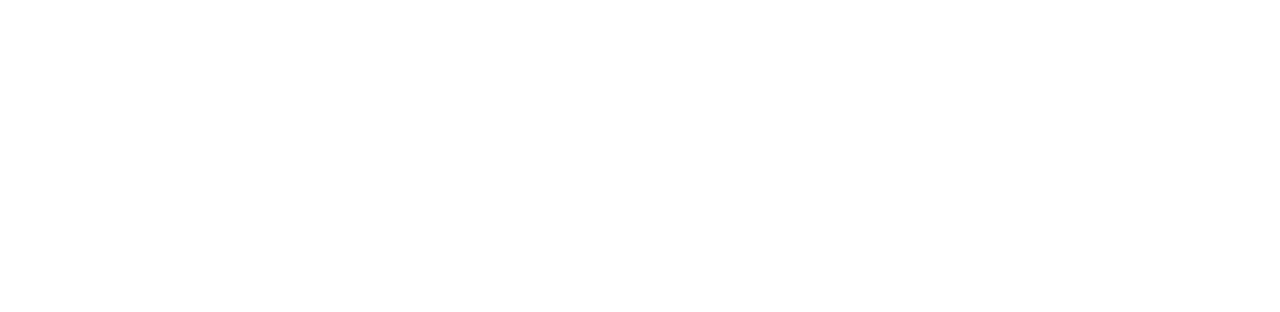
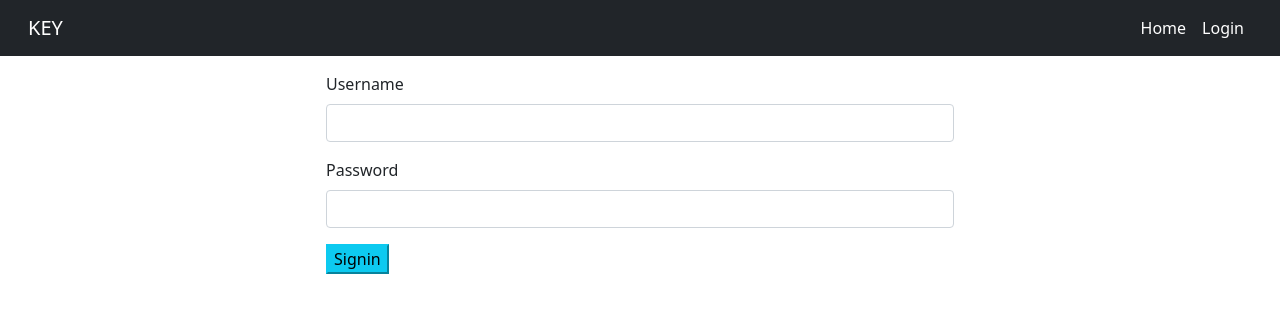
Before and after one commit to SushmaKunchala/mockApp, a React (Create React App) app: page /login in a window 1280 px wide. Before the commit this address had no page. Shown: the top 312 px of the page. Built offline with nearby package versions, Linux system fonts and the light colour scheme.

Commit message:
first commit

```diff
--- a/src/App.js
+++ b/src/App.js
@@ -1,13 +1,36 @@
 import logo from './logo.svg';
 import './App.css';
-import {Route,Routes} from 'react-router-dom'
+import {Route,Routes,Link} from 'react-router-dom'
 import Login from './components/Login';
 
 function App() {
   return (
-    <div className="App">
+    <div >
+    {/* links to routes */}
+
+    <nav className="navbar navbar-expand-sm navbar-dark bg-dark">
+  <div className="container-fluid">
+    <a className="navbar-brand" href="#">KEY</a>
+    <button className="navbar-toggler" type="button" data-bs-toggle="collapse" data-bs-target="#navbarSupportedContent" aria-controls="navbarSupportedContent" aria-expanded="false" aria-label="Toggle navigation">
+      <span className="navbar-toggler-icon"></span>
+    </button>
+    <div className="collapse navbar-collapse" id="navbarSupportedContent">
+      <ul className="navbar-nav ms-auto mb-2 mb-lg-0">
+        <li className="nav-item">
+          <Link className="nav-link active" to="">Home</Link>
+        </li>
+        <li className="nav-item">
+          <Link className="nav-link active" to="login">Login</Link>
+        </li>
+
+      </ul>
+
+    </div>
+  </div>
+
+</nav>
       <Routes>
-        <Route path='/' element={<Login/>}></Route>
+        <Route path='/login' element={<Login/>}></Route>
       </Routes>
     </div>
 
--- a/src/components/Login.js
+++ b/src/components/Login.js
@@ -1,3 +1,4 @@
+import { Form } from "react-bootstrap";
 import { useForm } from "react-hook-form";
 
 
@@ -9,19 +10,44 @@
         console.log(obj)
     }
     return (
-        <div className="container w-50">
+        <div className="row mt-3">
+        <div className="col-12 col-sm-8 col-md-6 mx-auto">
+
             <form onSubmit={handleSubmit(onFormSubmit)}>
-            <p className="display-3 text-warning mb-2">Login</p>
+
+          {/* <Form className="mb-3">
+
+            <label htmlFor="type">Select type of User</label> <br />
+
+            {/* <Form.Check inline type="radio" id="user">
+              <Form.Check.input type="radio" value="user" {...register("userType",{required:true})}/>
+              <Form.Check.label>User</Form.Check.label>
+            </Form.Check>
+            <Form.Check inline type="radio" id="admin">
+              <Form.Check.input type="radio" value="admin" {...register("userType",{required:true})}/>
+              <Form.Check.label>Admin</Form.Check.label>
+            </Form.Check>
+            {/* <Form className="d-inline mx-auto">
+            <input type="radio" id="user" {...register("userType",{required:true})} />
+            <label htmlFor="user">User</label>
+            <input type="radio" id="admin" {...register("adminType",{required:true})} />
+            <label htmlFor="admin">Admin</label>
+            </Form>
+
+            </Form> */}
             <div className="mb-3">
                 <label htmlFor="un">Username</label>
-                <input type="text" className="form-control" id="un" {...register("username")}/>
+                <input type="text" className="form-control" id="un" {...register("username",{required:true})}/>
+                {errors.username?.type==='required' && <p className="text-danger">Username Required!!</p>}
                 </div>
                 <div className="mb-3">
                     <label htmlFor="ps">Password</label>
-                    <input type="password"  id="ps" className="form-control" {...register("password")}/>
+                    <input type="password"  id="ps" className="form-control" {...register("password",{required:true})}/>
+                    {errors.password?.type==='required' && <p className="text-danger">Password Required!!</p>}
                 </div>
                 <button className="btn-info" type="submit">Signin</button>
             </form>
+            </div>
         </div>
      );
 }
```
Also changed, not shown: src/App.css (line endings or trailing spaces).
